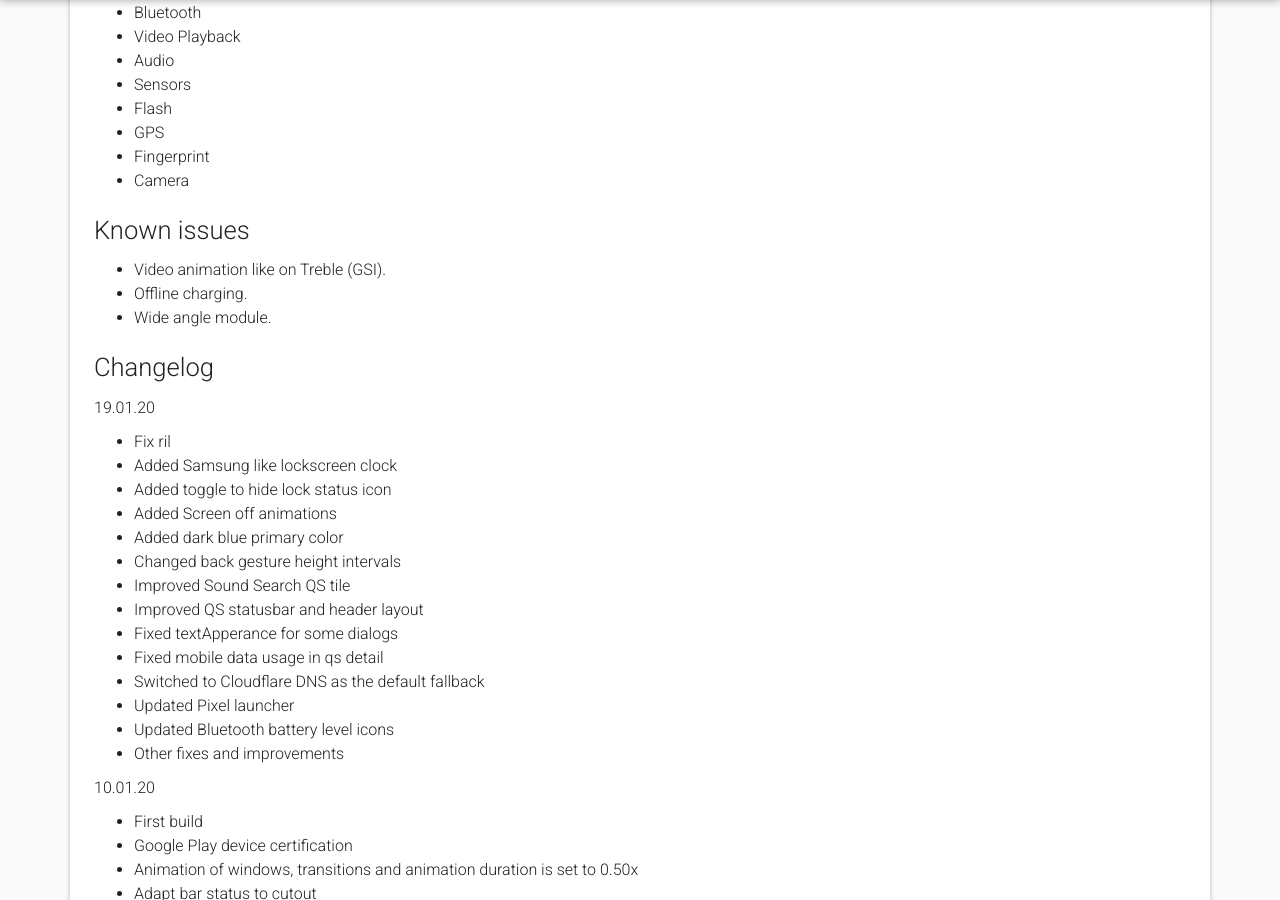
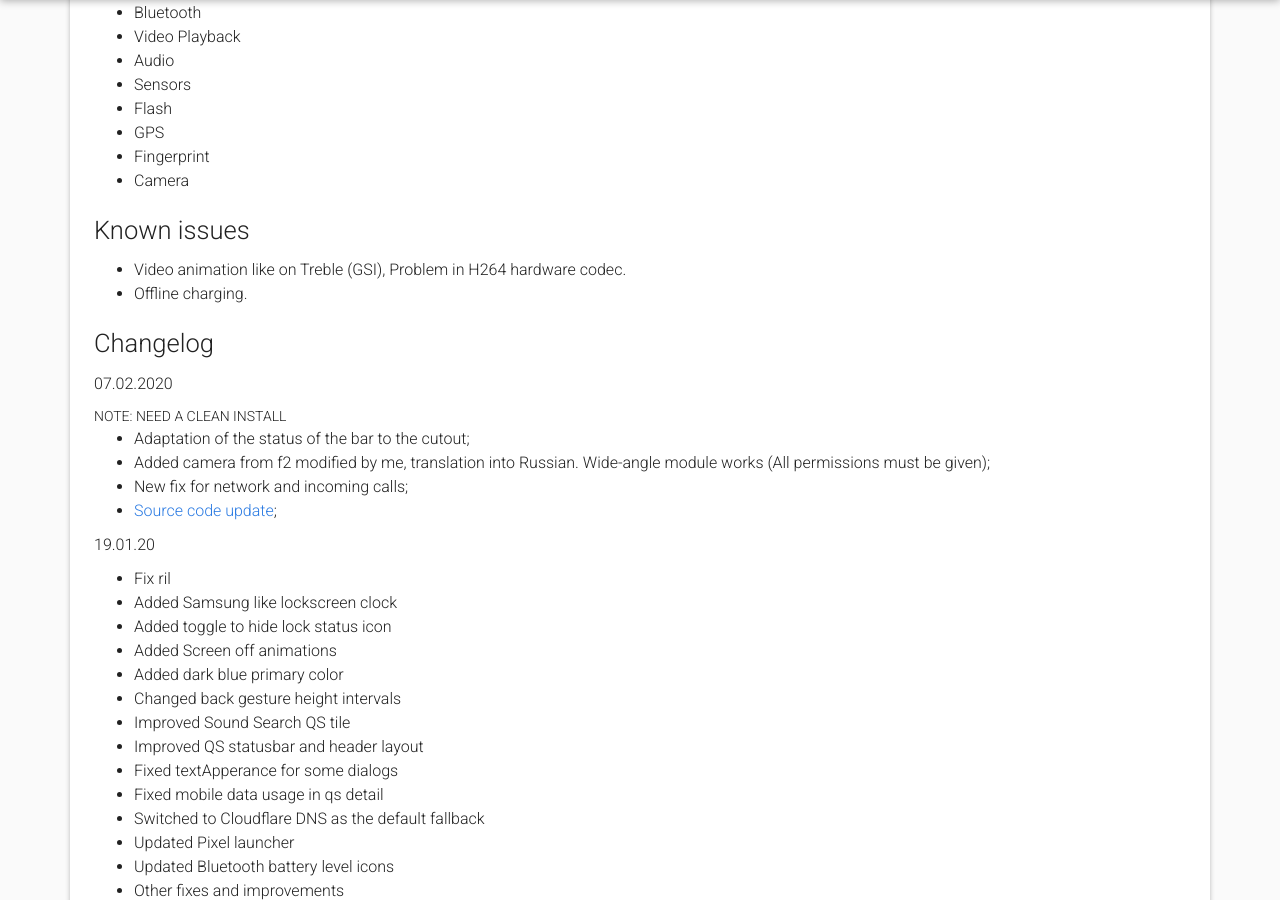
Before and after one commit to Hadenix/Hadenix.github.io, a Jekyll site: the page built from _posts/2020-02-07-havocos-3.2-breeze.md, in a window 1280 px wide and 900 px high, scrolled down 1200 px. Built offline with Jekyll 4.4.1, drawn with Linux system fonts in a browser that asks for light colours; nearby versions of some CDN libraries; some of the changed text lies outside the part shown.

Commit message:
Update and rename 2020-01-19-havocos-3.1-breeze.md to 2020-02-07-havocos-3.2-breeze.md

```diff
--- a/_posts/2020-01-19-havocos-3.1-breeze.md
+++ b/_posts/2020-02-07-havocos-3.2-breeze.md
@@ -26,11 +26,17 @@ Just flash and enjoy...
 * Camera
 
 ### Known issues
-* Video animation like on Treble (GSI).
+* Video animation like on Treble (GSI), Problem in H264 hardware codec.
 * Offline charging.
-* Wide angle module.
 
 ### Changelog
+07.02.2020
+###### Note: need a clean install
+* Adaptation of the status of the bar to the cutout;
+* Added camera from f2 modified by me, translation into Russian. Wide-angle module works (All permissions must be given);
+* New fix for network and incoming calls;
+* [Source code update](https://t.me/Havoc_OS/1869);
+
 19.01.20
 * Fix ril
 * Added Samsung like lockscreen clock
```
Also changed, not shown: other parts of _posts/2020-02-07-havocos-3.2-breeze.md (+4 -3 lines).
